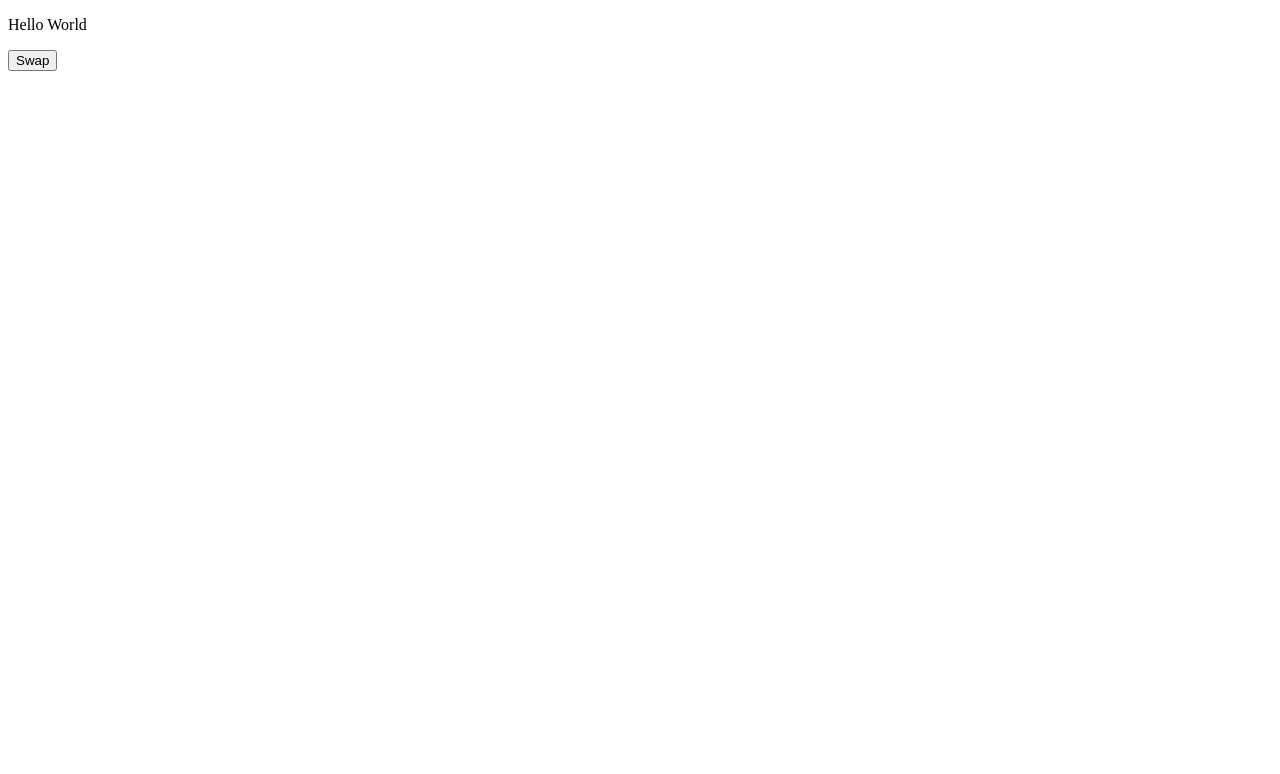
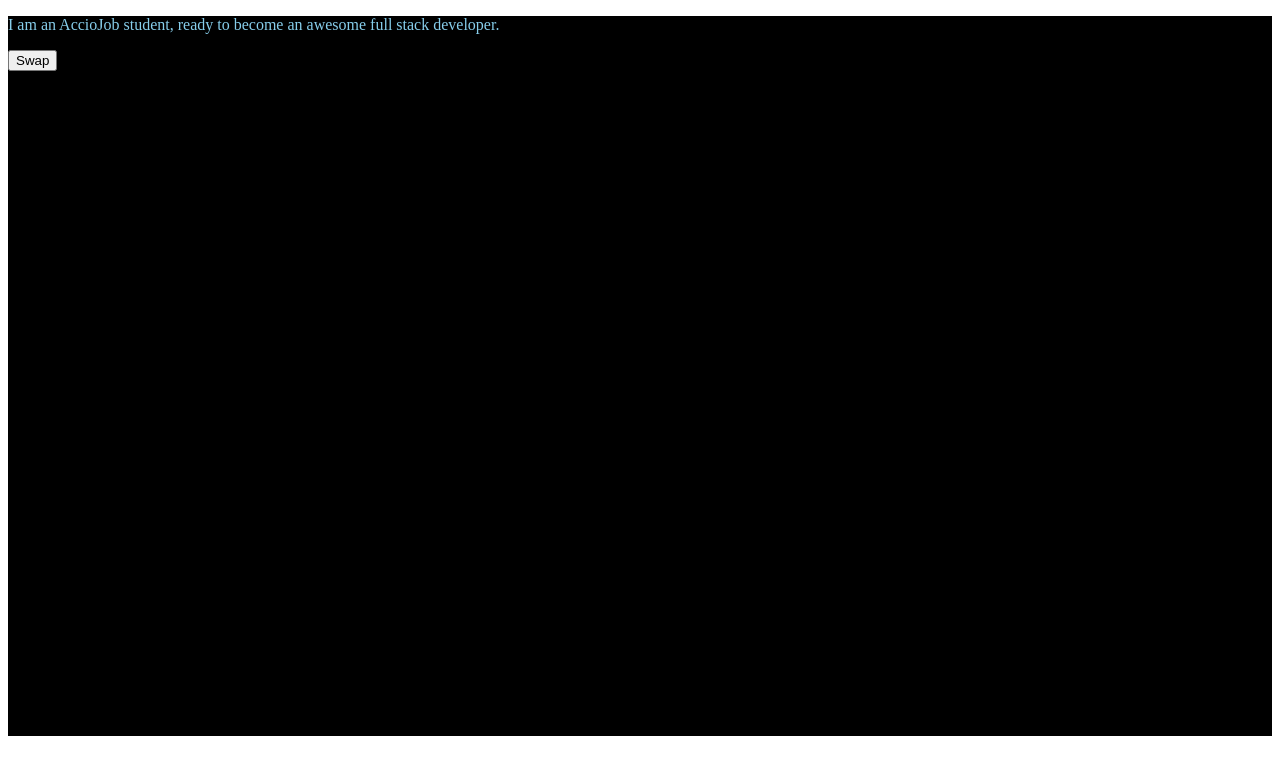
Before and after one commit to acciojob/dark-theme-VivekTiwari2003, a website: page main.html in a window 1280 px wide. Both pictures are taken after a click on the button "Swap". Drawn offline with Linux system fonts and the light colour scheme.

Commit message:
created a submission

```diff
--- a/main.html
+++ b/main.html
@@ -8,12 +8,13 @@
   </head>
   <body>
     <main>
-      <!-- html markup here -->
-      <p id="ptag">
-        Hello World
-      </p>
-      <button>Swap</button>
-    </main>
+    <div id="app" class="day">
+    <p id="ptag">
+      I am an AccioJob student, ready to become an awesome full stack developer.
+    </p>
+    <button id="swap" class="button_day" onclick="swapTheme()">Swap</button>
+  </div>
+  </main>
     <script src="./script.js"></script>
   </body>
 </html>
--- a/script.js
+++ b/script.js
@@ -1 +1,22 @@
-//your code here
+
+
+function swapTheme() {
+  const appDiv = document.getElementById('app');
+  const swapButton = document.getElementById('swap');
+
+  if (appDiv.classList.contains('day')) {
+    // If current theme is day, switch to night theme
+    appDiv.classList.remove('day');
+    appDiv.classList.add('night');
+
+    swapButton.classList.remove('button_day');
+    swapButton.classList.add('button_night');
+  } else {
+    // If current theme is night, switch to day theme
+    appDiv.classList.remove('night');
+    appDiv.classList.add('day');
+
+    swapButton.classList.remove('button_night');
+    swapButton.classList.add('button_day');
+  }
+}
--- a/styles.css
+++ b/styles.css
@@ -11,6 +11,9 @@
   }
 
   .button_night{
-  background-color:blue;
-  color:white;
+
+    color:black;
   }
+  #ptag{
+    color: skyblue;
+  }
```
Lines whose indentation alone changed are shown as unchanged.
